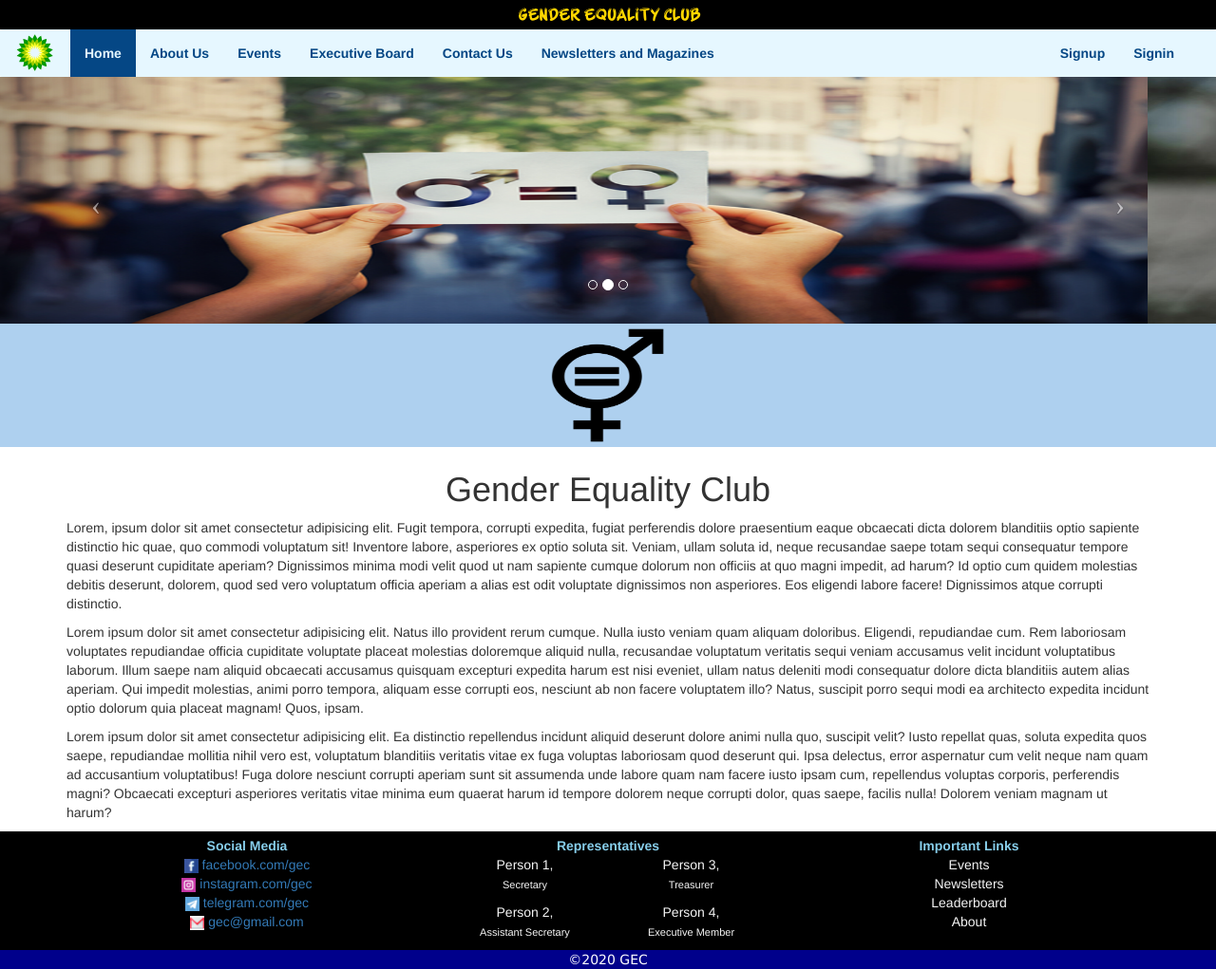
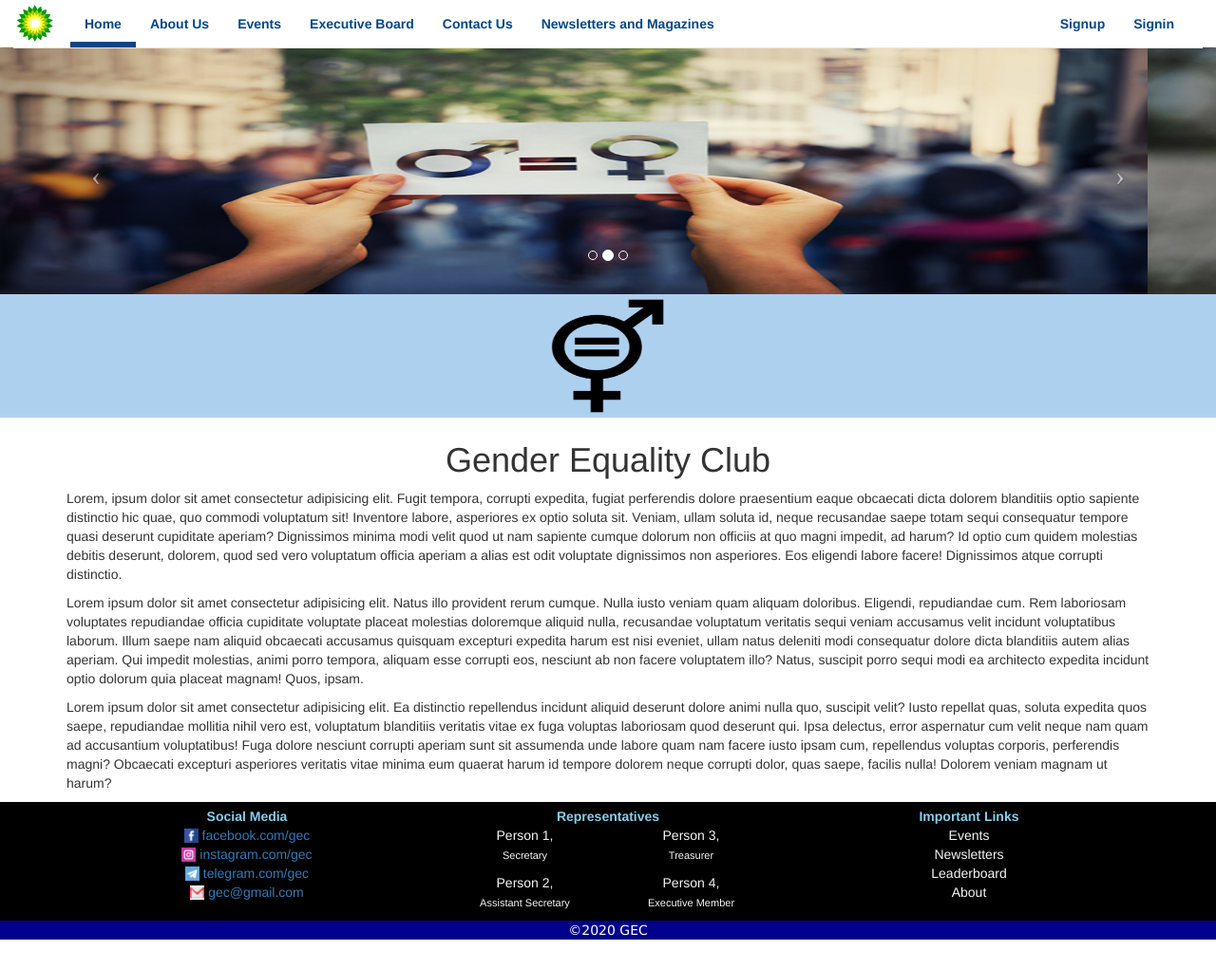
Before and after one commit to Tamilarasu21/gec, a plain HTML site: page index.html in a window 1280 px wide. Shown: the whole page at 95% size. After the commit the page ends 990 px from the top, so only its background shows below. Drawn offline with Linux system fonts and the light colour scheme.

Commit message:
initial commit on 1 dec

```diff
--- a/css/style.css
+++ b/css/style.css
@@ -108,29 +108,46 @@
 }
 header .navbar-default
 {
-    background:#e6f7ff;
+    background:white;
     margin-left: -1px;
     margin-right: -1px;
     border: none;
     max-height:50px;
+    border-bottom:0.2px solid #ebe6da;
 }
 header .navbar-default .navbar-nav .nav-item a{
     color:#054785;
 }
-header .navbar-default .navbar-nav .nav-item a:hover{
-    color:#e6f7ff;
-    background:#054785;
+header .navbar-default .navbar-nav .nav-item:hover a{
+    color:black;
+    background:#d1d9e6;
+    opacity: 0.2;
+}
+#menu
+{
+  background:white;
+  border-bottom:0.2px solid #ebe6da;
+}
+.navbar-toggle
+{
+  border-radius: 0px;
+}
+@media (min-height:480px)
+{
+  header .navbar-default .navbar-nav .active a{
+    color:#054785;
+    box-shadow: inset 0px -5px 0px white;
+  }
 }
 header .navbar-default .navbar-nav .active a{
-    color:#e6f7ff;
-    background:#054785;
-    max-height:50px;
+    background:white;
+    box-shadow: inset 0px -6px 0px #054785;
 }
-
 #footer
 {
   background:rgb(83, 83, 83);
   color:snow;
   padding:5px;
 }
+
 /* header & footer ends */
--- a/index.html
+++ b/index.html
@@ -10,23 +10,18 @@
     <link rel="stylesheet" type="text/css" href="css/style.css">
 </head>
 <body>
-<div class="header">
-    <span class="logo">
-        &nbsp;<span class="text-success one">GENDER EQUALITY CLUB</span>
-    </span>
-</div>
 <header>
-  <nav class="navbar navbar-expand-lg navbar-default" >
+  <nav class="navbar navbar-expand-lg navbar-default">
     <a href="#" class="navbar-brand"><img src="assets/geclogo.png" alt="" id="brand-logo" class="img-circle" width="45" height="45"></a>
       <div class="container-fluid">
         <div class="navbar-header">
-          <button type="button" class="navbar-toggle info-color" data-toggle="collapse" data-target="#menu">
+          <button type="button" class="navbar-toggle" data-toggle="collapse" data-target="#menu">
             <span class="icon-bar"></span>
             <span class="icon-bar"></span>
             <span class="icon-bar"></span>
           </button>
         </div>
-        <div id="menu" class="collapse navbar-collapse" style="background: #e6f7ff;">
+        <div id="menu" class="collapse navbar-collapse">
           <ul class="nav navbar-nav">
             <li class="nav-item active"><a href="index.html"><b>Home</b></a></li>
             <li class="nav-item"><a href="about.html"><b>About Us</b></a></li>
```
Also changed, not shown: about.html (+1 -6 lines), board.html (+2 -7 lines), contact.html (+1 -6 lines), events.html (+1 -6 lines), newsletters.html (+1 -6 lines).
